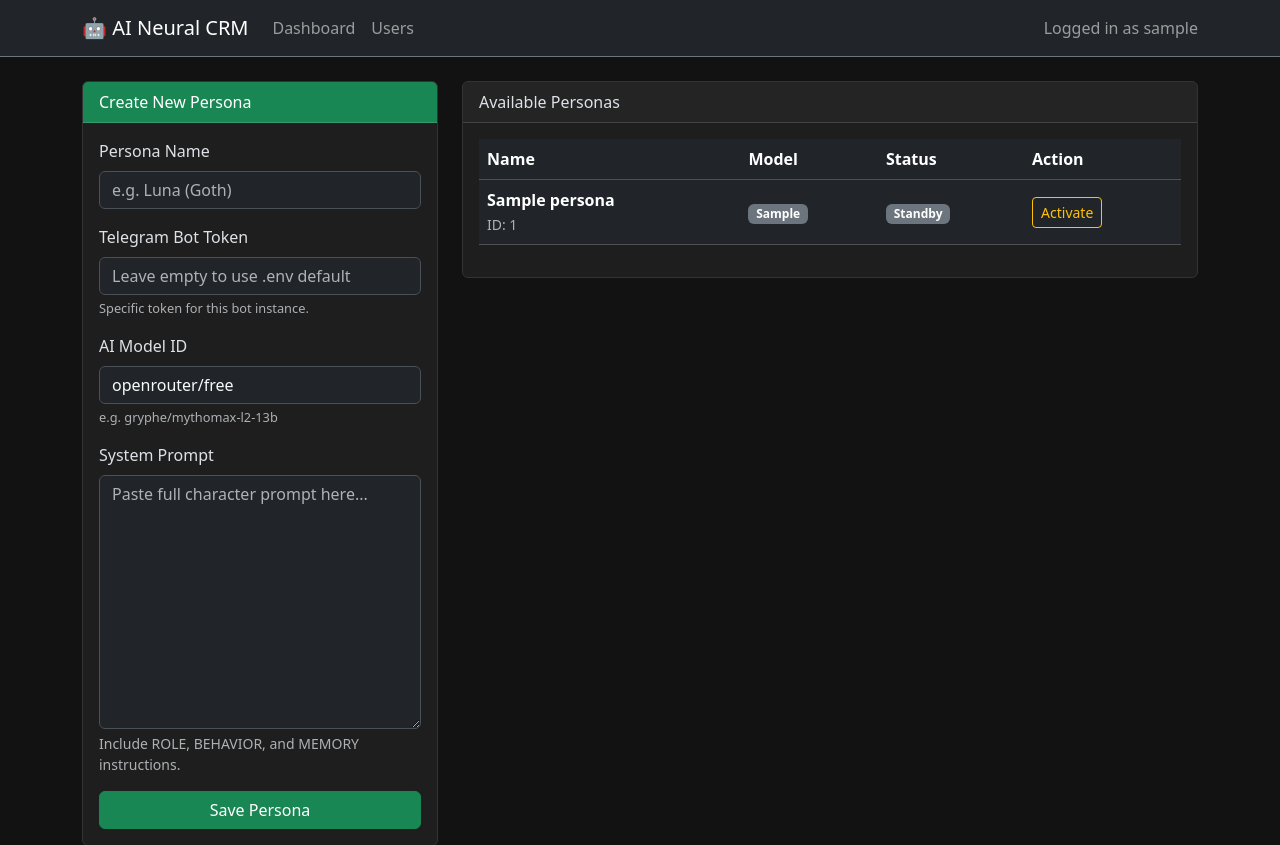
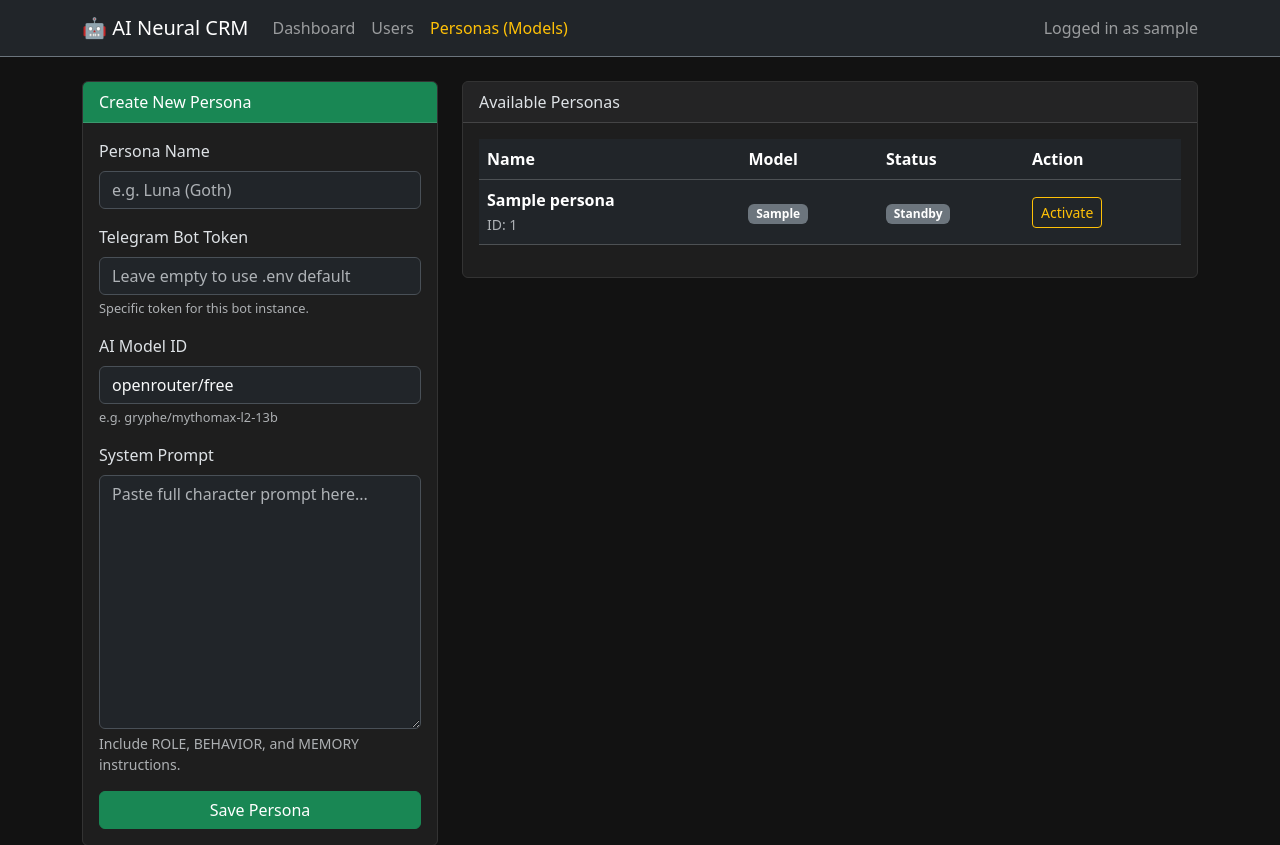
Before and after one commit to danielzurek/ai-influencer-bot, a FastAPI app: template app/templates/personas.html in a window 1280 px wide. Shown: the top 845 px of the page. Run offline with FastAPI, Linux system fonts and the light colour scheme; the template is opened without the code that fills it: most values are stand-ins (such as "Sample title", 1, 10 or a date in 2020); parts of the project's set-up code (start-up, migrations or seed data) failed here and were passed over.

Commit message:
Personas added to UI.

```diff
--- a/app/templates/base.html
+++ b/app/templates/base.html
@@ -11,16 +11,28 @@
         .chat-bubble { max-width: 75%; padding: 10px; border-radius: 15px; margin-bottom: 10px; }
         .chat-user { background-color: #0d6efd; color: white; align-self: flex-end; margin-left: auto; }
         .chat-bot { background-color: #2c2c2c; color: #ddd; align-self: flex-start; }
+        /* Drobna poprawka, żeby aktywny link w menu był jaśniejszy */
+        .navbar-nav .nav-link:hover { color: #fff; }
     </style>
   </head>
   <body>
     <nav class="navbar navbar-expand-lg navbar-dark bg-dark border-bottom border-secondary mb-4">
       <div class="container">
         <a class="navbar-brand" href="/admin">🤖 AI Neural CRM</a>
-        <div class="collapse navbar-collapse">
+        <button class="navbar-toggler" type="button" data-bs-toggle="collapse" data-bs-target="#navbarNav">
+            <span class="navbar-toggler-icon"></span>
+        </button>
+        <div class="collapse navbar-collapse" id="navbarNav">
             <ul class="navbar-nav me-auto">
-                <li class="nav-item"><a class="nav-link" href="/admin">Dashboard</a></li>
-                <li class="nav-item"><a class="nav-link" href="/admin/users">Users</a></li>
+                <li class="nav-item">
+                    <a class="nav-link" href="/admin">Dashboard</a>
+                </li>
+                <li class="nav-item">
+                    <a class="nav-link" href="/admin/users">Users</a>
+                </li>
+                <li class="nav-item">
+                    <a class="nav-link text-warning" href="/admin/personas">Personas (Models)</a>
+                </li>
             </ul>
             <span class="navbar-text">Logged in as {{ username }}</span>
         </div>
```
